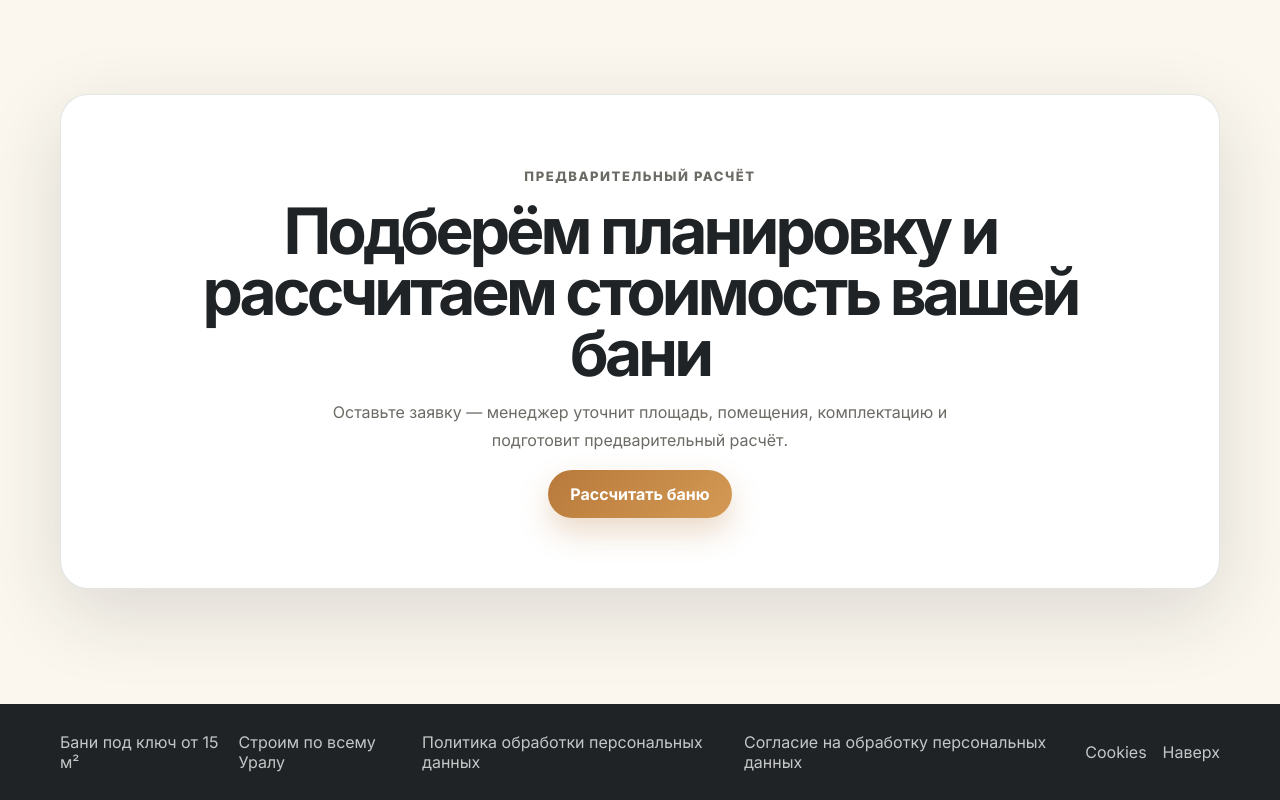
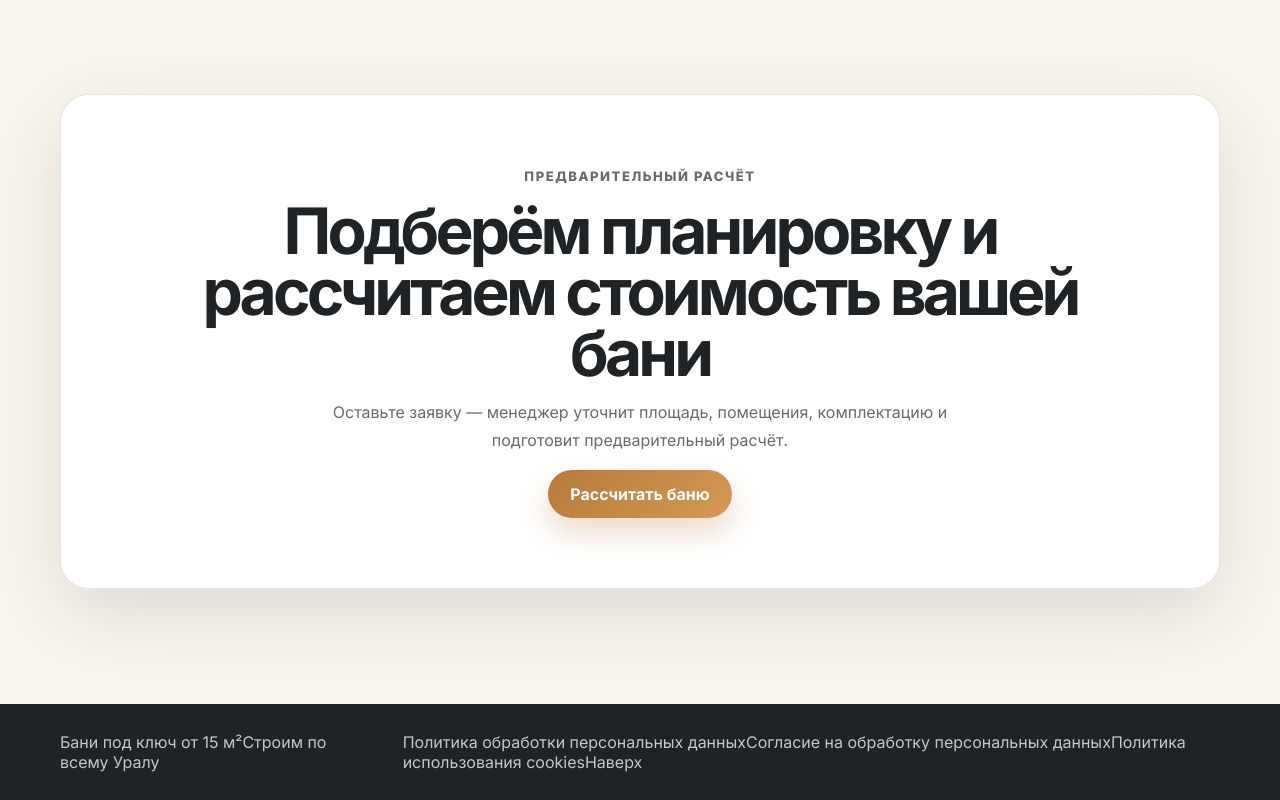
Before and after one commit to kirillzanegin/ural-bani-chatlanding, a React (Vite) app: page / in a window 1280 px wide. Shown: the part 10504-11304 px from the top of the page. Built offline with nearby package versions, Linux system fonts and the light colour scheme.

Commit message:
Arrange footer legal links in column

```diff
--- a/src/components/Footer.jsx
+++ b/src/components/Footer.jsx
@@ -2,12 +2,18 @@ export default function Footer() {
   return (
     <footer className="footer">
       <div className="container footer-inner">
-        <span>Бани под ключ от 15 м²</span>
-        <span>Строим по всему Уралу</span>
-        <a href="#privacy">Политика обработки персональных данных</a>
-        <a href="#personal-data-consent">Согласие на обработку персональных данных</a>
-        <a href="#cookies">Cookies</a>
-        <a href="#top">Наверх</a>
+        <div className="footer-brand">
+          <span>Бани под ключ от 15 м²</span>
+          <span>Строим по всему Уралу</span>
+        </div>
+        <div className="footer-empty" />
+        <div className="footer-empty" />
+        <nav className="footer-legal" aria-label="Документы сайта">
+          <a href="#privacy">Политика обработки персональных данных</a>
+          <a href="#personal-data-consent">Согласие на обработку персональных данных</a>
+          <a href="#cookies">Политика использования cookies</a>
+          <a href="#top">Наверх</a>
+        </nav>
       </div>
     </footer>
   )
```
